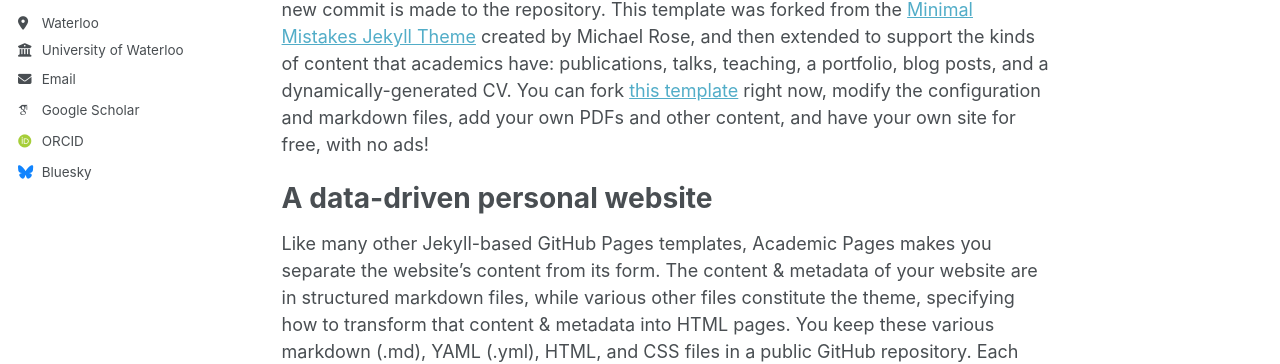
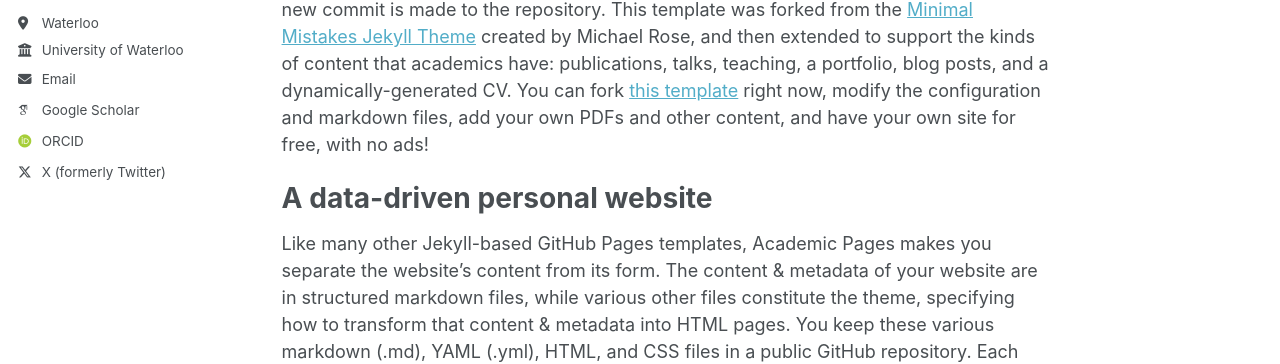
Before and after one commit to kmzadeh/kmzadeh.github.io, a Jekyll site: the page built from _pages/about.md, in a window 1280 px wide. Shown: the part 254-618 px from the top of the page. Built offline with Jekyll 4.4.1, drawn with Linux system fonts in a browser that asks for light colours; some web fonts are replaced; part of the change alters nothing that is shown.

Commit message:
Update _config.yml

```diff
--- a/_config.yml
+++ b/_config.yml
@@ -38,7 +38,6 @@ author:
   orcid            : "https://orcid.org/0000-0002-1250-5204"
 
   # Social media
-  bluesky          : "bsky.app" # Replace this with you Bluesky username
   facebook         : # Username
   flickr           : # Username
   foursquare       : # Username
@@ -55,7 +54,7 @@ author:
   steam            : # Username
   telegram         : # URL
   tumblr           : # Username
-  twitter          : # Username for X / Twitter
+  twitter          : "https://x.com/KasraMotlagh"
   vine             : # Username
   weibo            : # Username
   wikipedia        : # Username
```
